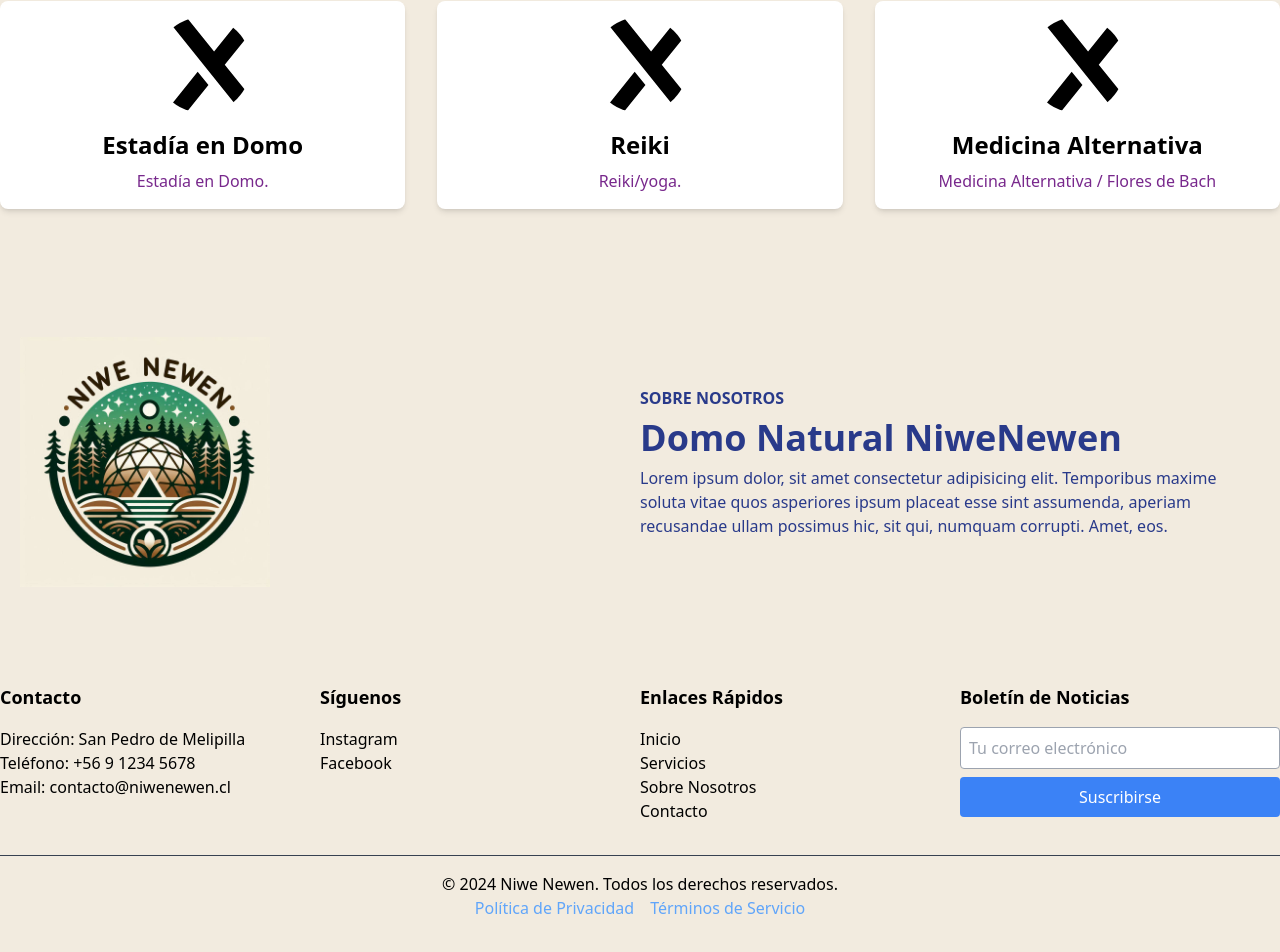
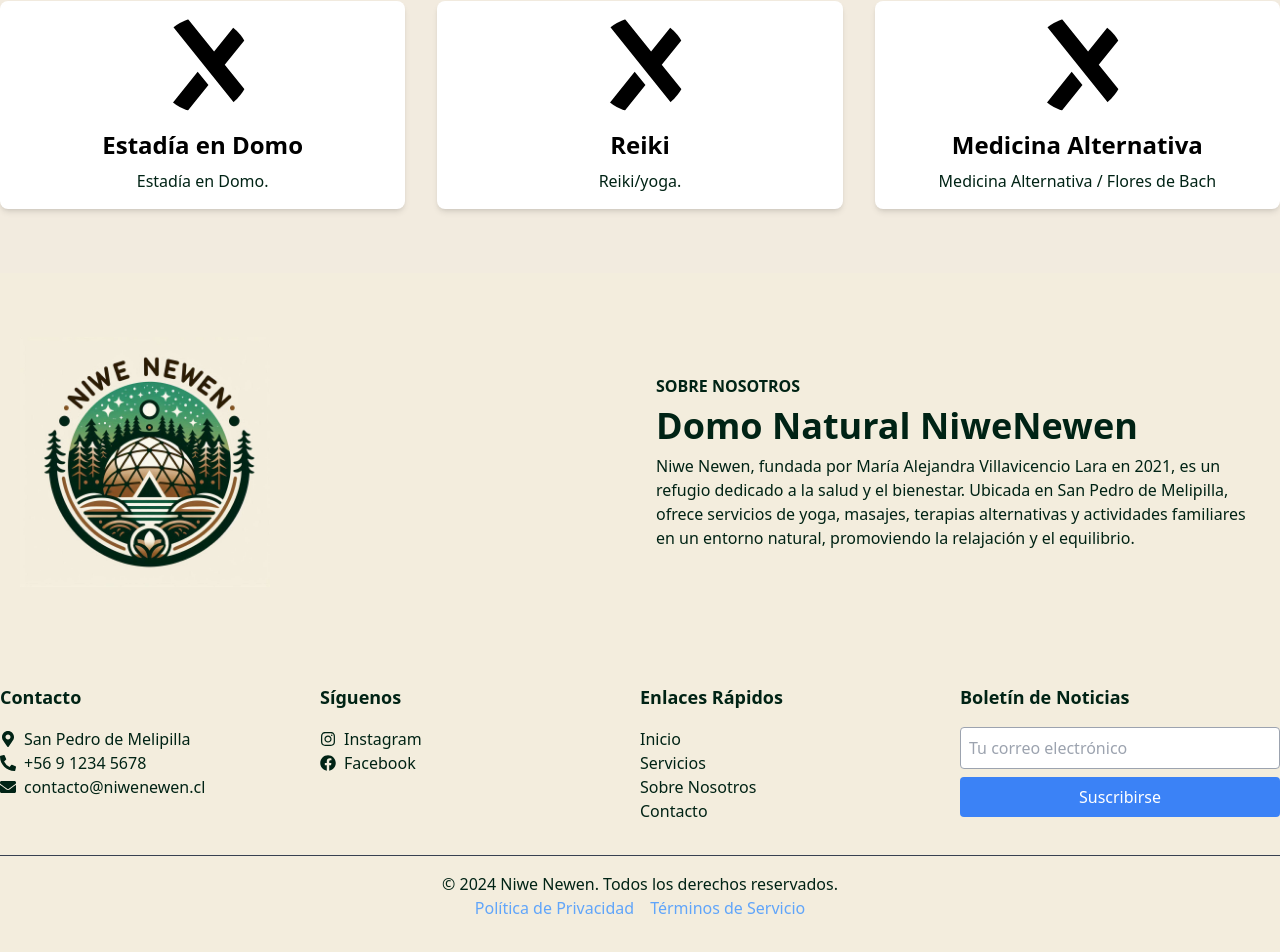
Before and after one commit to JKiddo-dev/NiweNewen, a Next.js app: page / in a window 1280 px wide. Shown: the part 385-1337 px from the top of the page. Built offline with nearby package versions, Linux system fonts and the light colour scheme.

Commit message:
sobre nosotros

```diff
--- a/components/About.tsx
+++ b/components/About.tsx
@@ -1,25 +1,31 @@
-import Image from 'next/image'
+import Image from 'next/image';
 
 export const About = () => {
   return (
-    <div id='about-section' className='w-full bg-[#F2EBDF] text-[#293a8a] py-16 px-4'>
-        <div className='max-w-[1240px] mx-auto grid md:grid-cols-2'>
+    <div id='about-section' className='w-full bg-[#F3EDDD] text-[#002315] py-16 px-4'>
+      <div className='max-w-[1240px] mx-auto grid md:grid-cols-2 gap-8'>
+        <div className='flex justify-center md:justify-start'>
           <Image
             src="/logooficial.jpeg"
             alt="logo"
             width={250}
             height={250}
           />
+        </div>
         <div className='flex flex-col justify-center'>
-                <p className='font-bold'> SOBRE NOSOTROS</p>
+          <p className='font-bold'>SOBRE NOSOTROS</p>
           <h1 className='md:text-4xl sm:text-3xl text-2xl font-bold py-2'>Domo Natural NiweNewen</h1>
-                 <p>Lorem ipsum dolor, sit amet consectetur adipisicing elit.
-                        Temporibus maxime soluta vitae quos asperiores ipsum placeat
-                        esse sint assumenda, aperiam recusandae ullam possimus hic,
-                        sit qui, numquam corrupti. Amet, eos.
+          <p>
+          Niwe Newen, fundada por María Alejandra Villavicencio Lara en 2021,
+          es un refugio dedicado a la salud y el bienestar. Ubicada en San Pedro
+           de Melipilla, ofrece servicios de yoga, masajes, terapias alternativas y
+           actividades familiares en un entorno natural, promoviendo la relajación y
+           el equilibrio.
           </p>
         </div>
       </div>
     </div>
-  )
-}
+  );
+};
+
+export default About;
--- a/components/Footer.tsx
+++ b/components/Footer.tsx
@@ -1,19 +1,30 @@
 import React from 'react';
+import { FaPhoneAlt, FaMapMarkerAlt, FaEnvelope, FaInstagram, FaFacebook } from 'react-icons/fa';
 
 const Footer = () => {
   return (
-    <footer className="bg-[#F2EBDF] text-black py-8">
+    <footer className="bg-[#F3EDDD] text-[#002315] py-8">
       <div className="container mx-auto flex flex-wrap justify-around">
         <div className="w-full md:w-1/4 mb-6 md:mb-0">
           <h4 className="text-lg font-bold mb-4">Contacto</h4>
-          <p>Dirección: San Pedro de Melipilla</p>
-          <p>Teléfono: +56 9 1234 5678</p>
-          <p>Email: contacto@niwenewen.cl</p>
+          <p className="flex items-center">
+            <FaMapMarkerAlt className="mr-2" /> San Pedro de Melipilla
+          </p>
+          <p className="flex items-center">
+            <FaPhoneAlt className="mr-2" /> +56 9 1234 5678
+          </p>
+          <p className="flex items-center">
+            <FaEnvelope className="mr-2" /> contacto@niwenewen.cl
+          </p>
         </div>
         <div className="w-full md:w-1/4 mb-6 md:mb-0">
           <h4 className="text-lg font-bold mb-4">Síguenos</h4>
-          <a href="https://instagram.com/niwenewen" target="_blank" rel="noopener noreferrer" className="block hover:underline">Instagram</a>
-          <a href="https://facebook.com/niwenewen" target="_blank" rel="noopener noreferrer" className="block hover:underline">Facebook</a>
+          <a href="https://instagram.com/niwenewen" target="_blank" rel="noopener noreferrer" className="block hover:underline flex items-center">
+            <FaInstagram className="mr-2" /> Instagram
+          </a>
+          <a href="https://facebook.com/niwenewen" target="_blank" rel="noopener noreferrer" className="block hover:underline flex items-center">
+            <FaFacebook className="mr-2" /> Facebook
+          </a>
         </div>
         <div className="w-full md:w-1/4 mb-6 md:mb-0">
           <h4 className="text-lg font-bold mb-4">Enlaces Rápidos</h4>
--- a/components/ServiceCard.tsx
+++ b/components/ServiceCard.tsx
@@ -14,7 +14,7 @@
         <Image src={imageSrc} alt={title} layout='fill' objectFit='cover' className='rounded-full' />
       </div>
       <h2 className='text-2xl font-bold mb-2'>{title}</h2>
-      <p className='text-[#78288c]'>{description}</p>
+      <p className='text-[#002315]'>{description}</p>
     </div>
   )
 }
--- a/components/Services.tsx
+++ b/components/Services.tsx
@@ -12,7 +12,7 @@
   return (
     <div id='services-section' className='py-16 bg-[#F2EBDF]'>
         <div className='container mx-auto'>
-            <h2 className='text-3xl font-bold text-center mb-8 text-[#78288c]'>NUESTROS SERVICIOS</h2>
+            <h2 className='text-3xl font-bold text-center mb-8 text-[#002315]'>NUESTROS SERVICIOS</h2>
             <div className='grid grid-cols-1 gap-8 md:grid-cols-3'>
                 {services.map((service, id) => (
                     <ServiceCard
```
Lines whose indentation alone changed are shown as unchanged.
